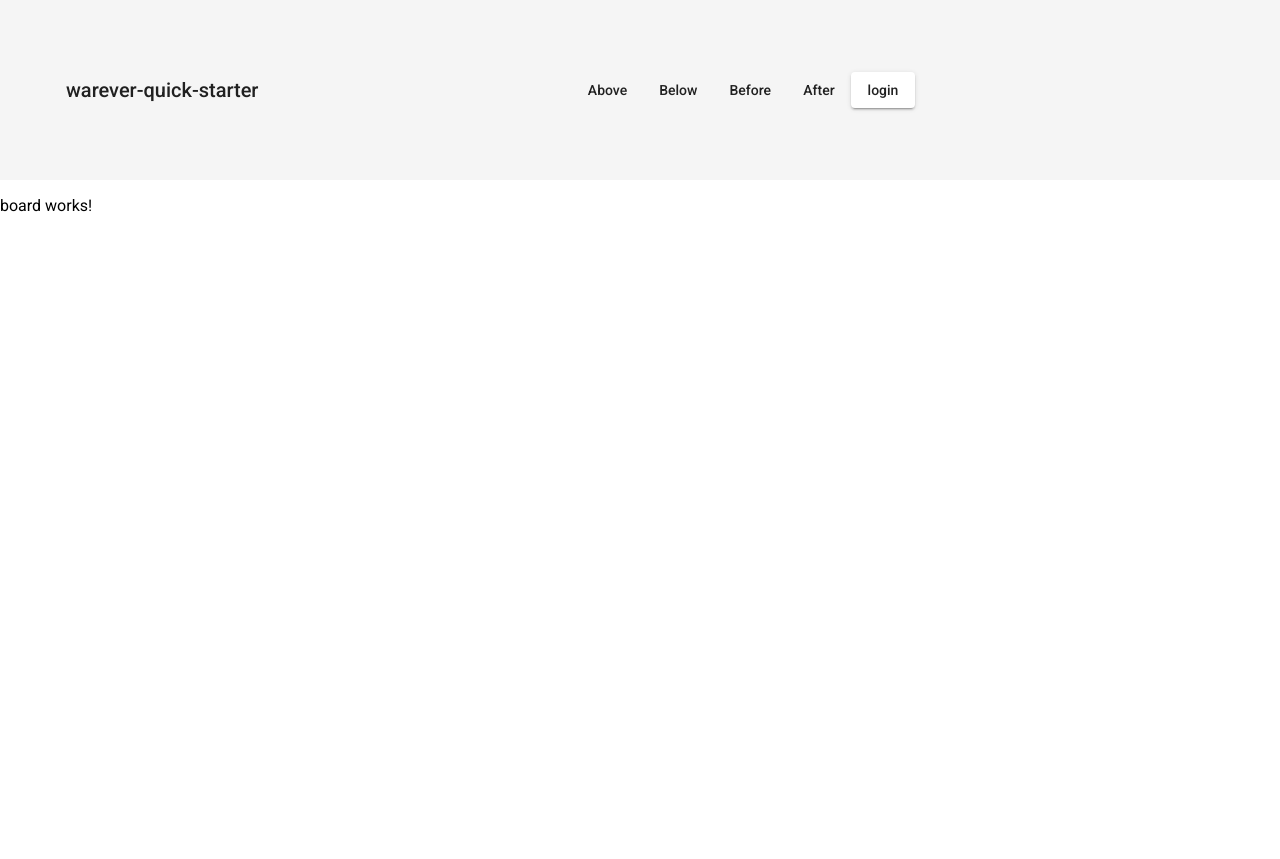
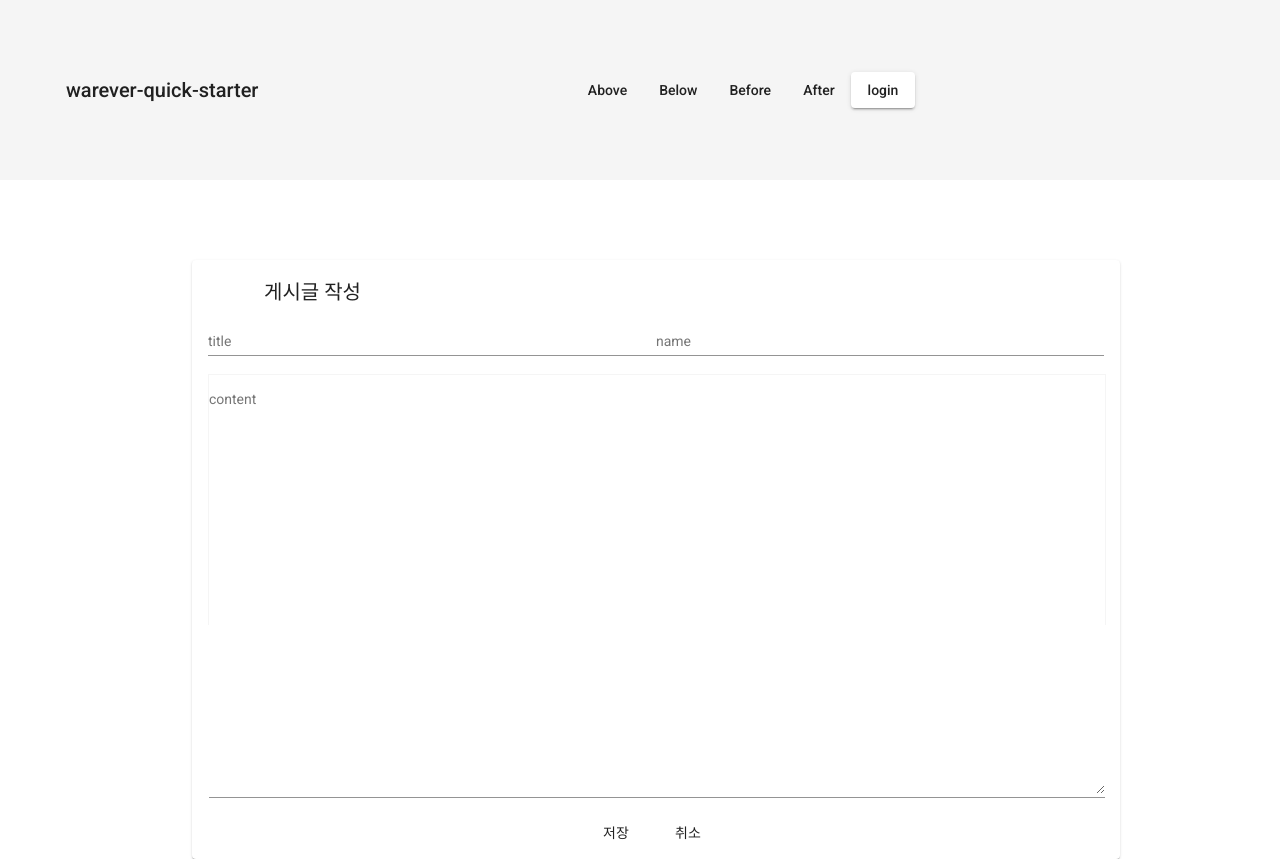
Before and after one commit to Amarse/angular-start-pack, an Angular app: page /board in a window 1280 px wide. Before the commit the page ends 800 px from the top, so only its background shows below. Built offline with nearby package versions, Linux system fonts and the light colour scheme.

Commit message:
게시판 작성 폼 진행중

```diff
--- a/src/app/board/board.component.css
+++ b/src/app/board/board.component.css
@@ -0,0 +1,23 @@
+.example-card{
+    margin-top:80px;
+    width: 70%;
+    text-align: center;
+    position: absolute;
+    left: 15%;
+}
+
+.example-form{
+    margin-top: 40px;
+    }
+
+.example-width{
+        width: 50%;
+    }
+.example-full-width{
+        width: 100%;
+        height: 250px;
+        border-top: solid 1px whitesmoke;
+        border-left: solid 1px whitesmoke;
+        border-right: solid 1px whitesmoke;
+        resize: none
+    }
--- a/src/app/board/board.component.html
+++ b/src/app/board/board.component.html
@@ -1 +1,24 @@
-<p>board works!</p>
+
+<mat-card class="example-card">
+    <mat-card-header>
+      <div mat-card-avatar class="example-header-image"></div>
+      <mat-card-title>게시글 작성</mat-card-title>
+    </mat-card-header>
+    <mat-card-content>
+        <mat-form-field class="example-width">
+            <input matInput placeholder="title">
+          </mat-form-field>
+          <mat-form-field class="example-width">
+            <input matInput placeholder="name">
+          </mat-form-field>
+
+          <mat-form-field class="example-full-width">
+            <textarea matInput placeholder="content" style="line-height: 200px !important"></textarea>
+          </mat-form-field>
+
+    </mat-card-content>
+    <mat-card-actions>
+      <button mat-button>저장</button>
+      <button mat-button>취소</button>
+    </mat-card-actions>
+  </mat-card>
```
